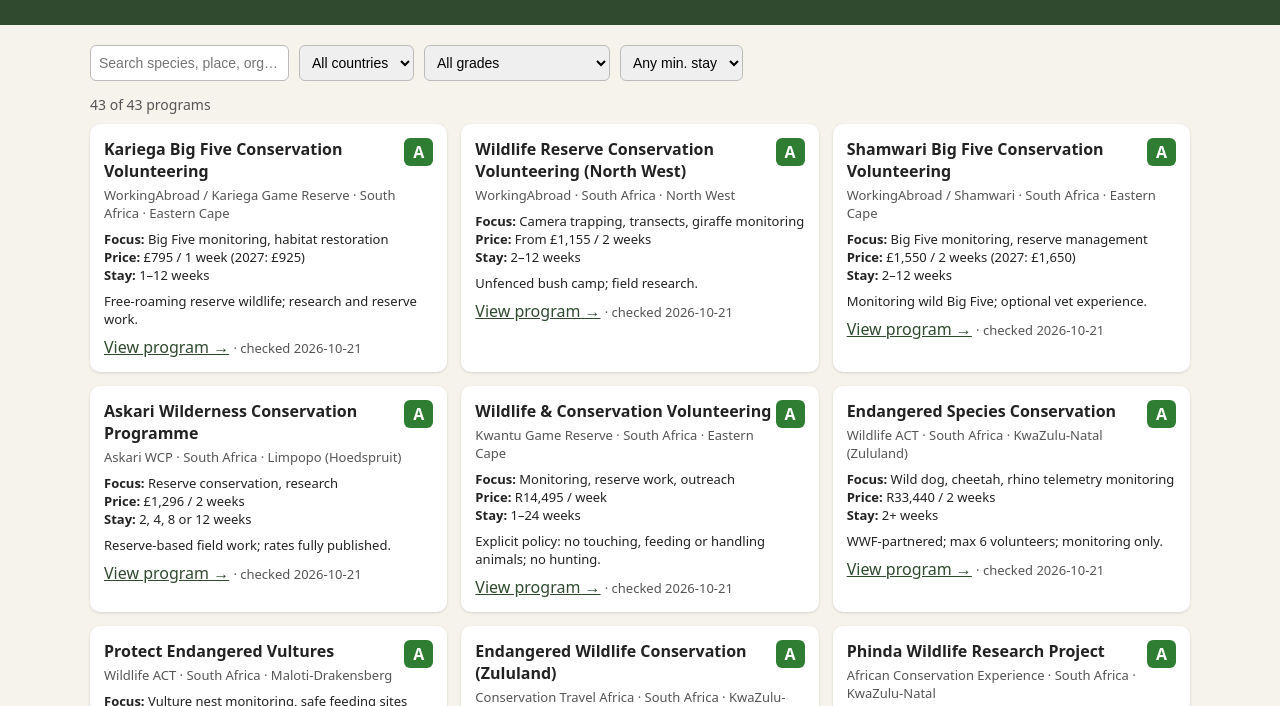
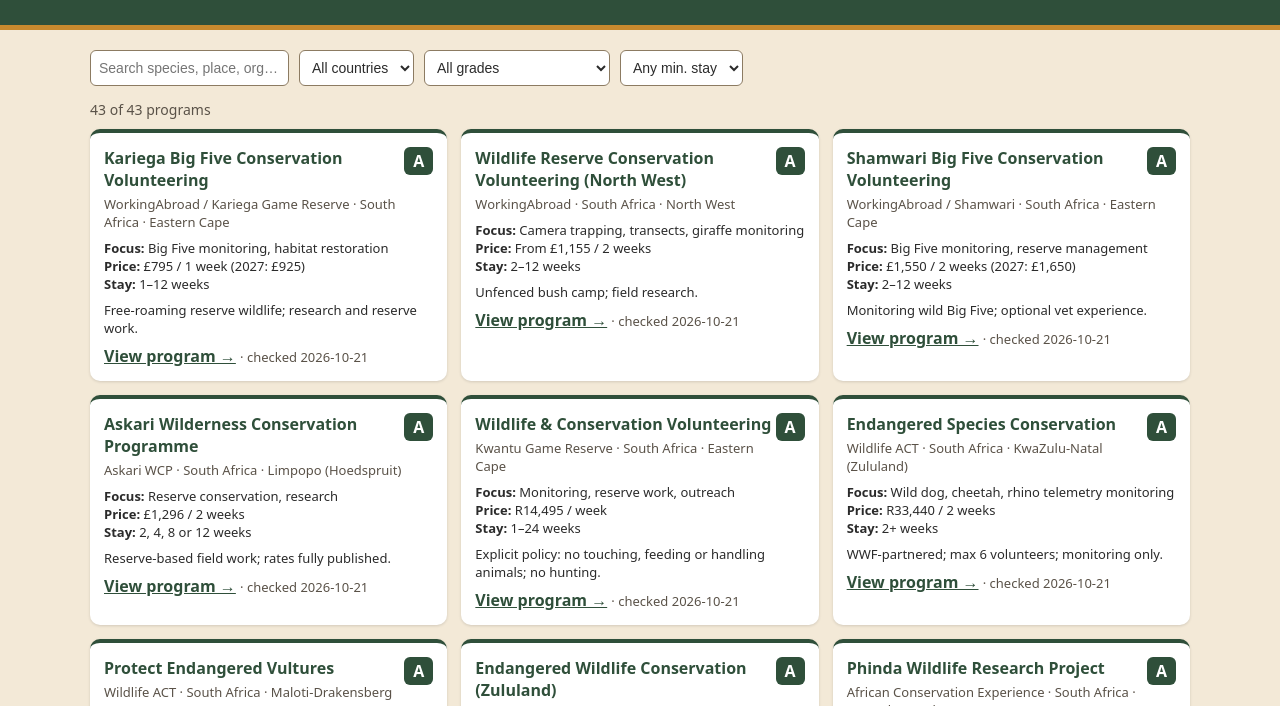
Before and after one commit to gpvansat/wildwork, a plain HTML site: page index.html in a window 1280 px wide. Shown: the part 97-803 px from the top of the page. Drawn offline with Linux system fonts and the light colour scheme.

Commit message:
Safari palette restyle (WCAG AA badges)

```diff
--- a/index.html
+++ b/index.html
@@ -1,16 +1,23 @@
 <!doctype html><html lang="en"><head><meta charset="utf-8"><meta name="viewport" content="width=device-width,initial-scale=1">
 <title>WildWork: Ethical Wildlife Volunteering in Southern Africa</title>
 <style>
-body{font-family:system-ui,sans-serif;margin:0;background:#f6f3ec;color:#222}header{background:#2f4a2f;color:#fff;padding:28px 20px}
-header h1{margin:0;font-size:28px}header p{margin:6px 0 0;opacity:.9}main{max-width:1100px;margin:auto;padding:20px}
-.filters{display:flex;flex-wrap:wrap;gap:10px;margin-bottom:14px}select,input{padding:8px;border:1px solid #bbb;border-radius:6px;font-size:14px}
+:root{--green:#2F4F3A;--ochre:#C8892E;--ochre-text:#8A5A14;--sand:#F3E9D7;--char:#2B2B2B;--card:#FFFFFF}
+body{font-family:system-ui,sans-serif;margin:0;background:var(--sand);color:var(--char)}
+header{background:var(--green);color:#fff;padding:28px 20px;border-bottom:5px solid var(--ochre)}
+header h1{margin:0;font-size:28px}header p{margin:6px 0 0}main{max-width:1100px;margin:auto;padding:20px}
+.filters{display:flex;flex-wrap:wrap;gap:10px;margin-bottom:14px}
+select,input{padding:8px;border:1px solid #8C7B62;border-radius:6px;font-size:14px;background:#fff;color:var(--char)}
+select:focus,input:focus{outline:3px solid var(--ochre);outline-offset:1px}
 .grid{display:grid;grid-template-columns:repeat(auto-fill,minmax(320px,1fr));gap:14px}
-.card{background:#fff;border-radius:10px;padding:14px;box-shadow:0 1px 3px #0002}.card h4{margin:0 0 4px}
-.meta{font-size:13px;color:#555}.g{float:right;font-weight:700;border-radius:6px;padding:3px 9px;color:#fff}
-.gA{background:#2e7d32}.gB{background:#7cb342}.gC{background:#f9a825}.gD{background:#c62828}
-.note{font-size:13px;margin:8px 0}a{color:#2f4a2f}.signup{background:#e3ead9;padding:18px;border-radius:10px;margin:24px 0}
-.signup input{width:240px}button{background:#2f4a2f;color:#fff;border:0;padding:9px 14px;border-radius:6px;cursor:pointer}
-#count{font-size:14px;color:#555;margin-bottom:10px}.rubric{background:#fff;padding:16px;border-radius:10px;margin-top:24px}
+.card{background:var(--card);border-radius:10px;padding:14px;box-shadow:0 1px 3px #0002;border-top:4px solid var(--green)}
+.card h4{margin:0 0 4px;color:var(--green)}.meta{font-size:13px;color:#5A5248}
+.g{float:right;font-weight:700;border-radius:6px;padding:3px 9px}
+.gA{background:#2F4F3A;color:#fff}.gB{background:#5A7A2E;color:#fff}.gC{background:#E8B04B;color:#2B2B2B}.gD{background:#A3322A;color:#fff}
+.featured{background:var(--ochre);color:var(--char);font-weight:700;border-radius:6px;padding:2px 8px;font-size:12px}
+.note{font-size:13px;margin:8px 0}a{color:var(--green);font-weight:600}a:hover,a:focus{color:var(--ochre-text);text-decoration-color:var(--ochre)}
+.signup{background:#fff;border-left:6px solid var(--ochre);padding:18px;border-radius:10px;margin:24px 0}.signup h3{color:var(--green)}
+button{background:var(--green);color:#fff;border:0;padding:9px 14px;border-radius:6px;cursor:pointer}button:hover{background:#243D2D}
+#count{font-size:14px;color:#5A5248;margin-bottom:10px}.rubric{background:#fff;padding:16px;border-radius:10px;margin-top:24px}.rubric h2,.rubric h3{color:var(--green)}
 </style></head><body>
 <header><h1>WildWork 🐘 Southern Africa</h1><p>Every wildlife volunteering program in South Africa, Namibia and Botswana, with an honest ethics grade. No cub petting. No lion walks.</p></header>
 <main>
```
